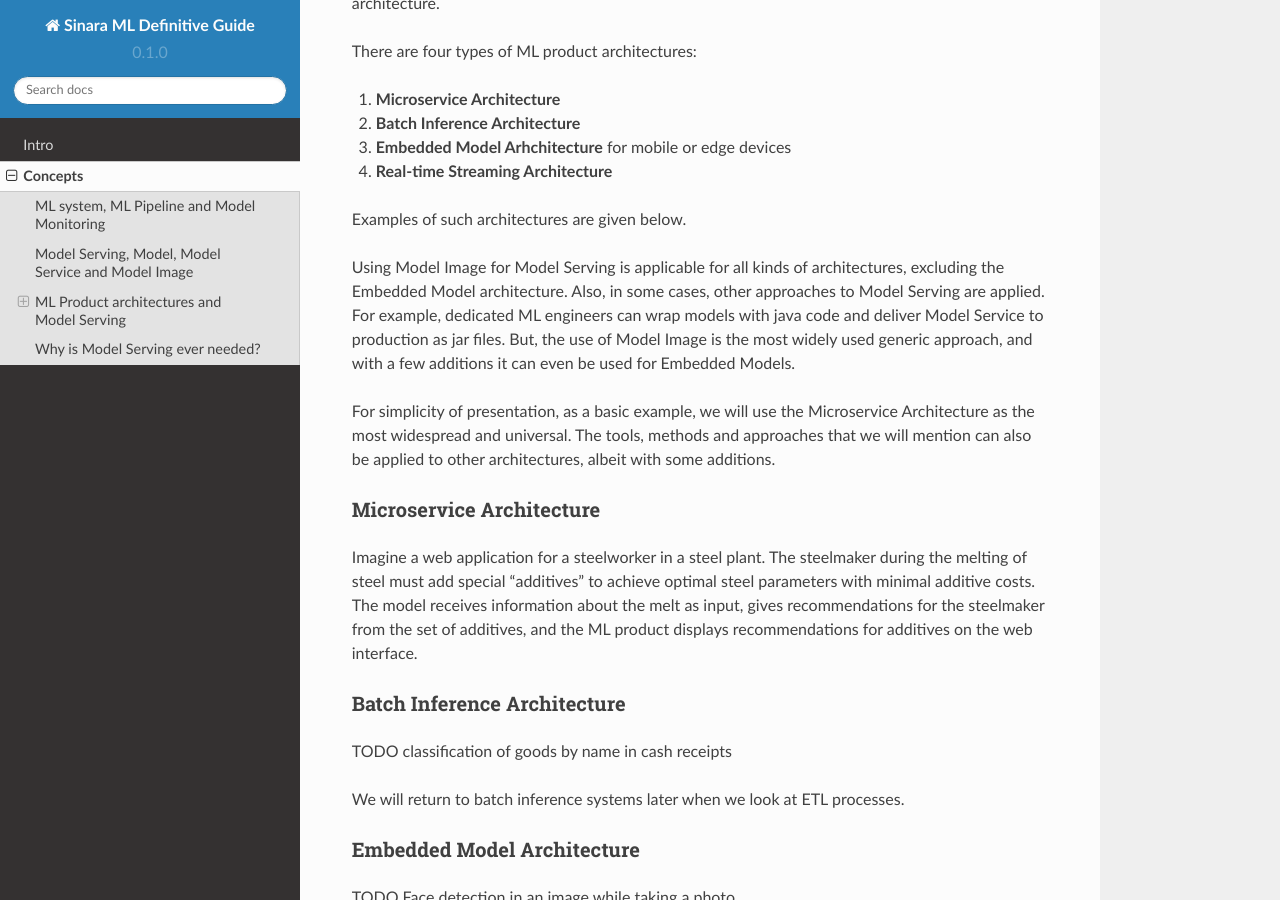
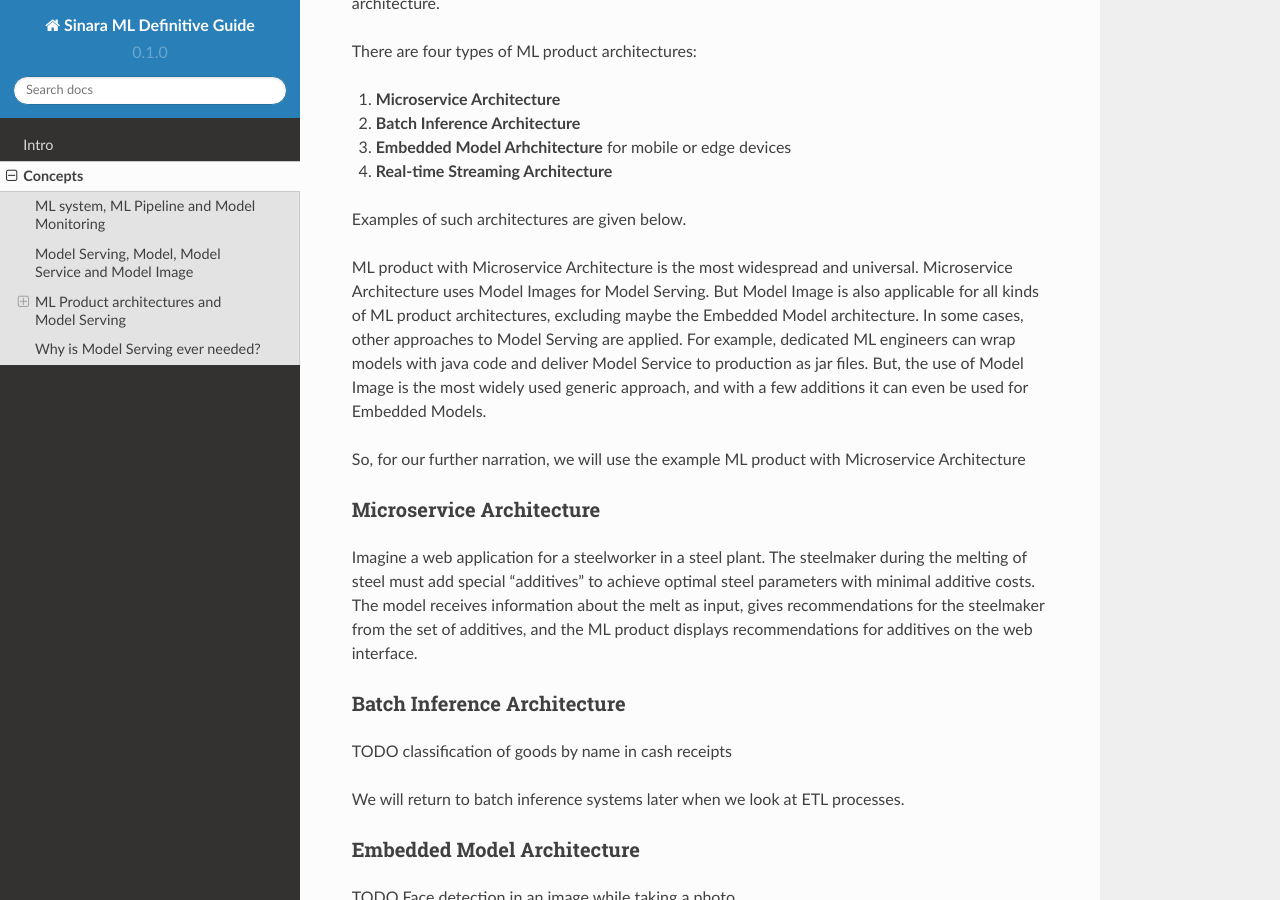
Before and after one commit to 4-DS/SinaraML-Def-Guide, a Sphinx documentation site: the page built from docs/source/concepts.rst, in a window 1280 px wide and 900 px high, scrolled down 2413 px. Built offline with Sphinx 7.4.7 and the Read the Docs theme 2.0.0, drawn with Linux system fonts in a browser that asks for light colours.

Commit message:
Update concepts.rst

```diff
--- a/docs/source/concepts.rst
+++ b/docs/source/concepts.rst
@@ -48,9 +48,9 @@ There are four types of ML product architectures:
 
 Examples of such architectures are given below.
 
-Using Model Image for Model Serving is applicable for all kinds of architectures, excluding the Embedded Model architecture. Also, in some cases, other approaches to Model Serving are applied. For example, dedicated ML engineers can wrap models with java code and deliver Model Service to production as jar files. But, the use of Model Image is the most widely used generic approach, and with a few additions it can even be used for Embedded Models.
+ML product with Microservice Architecture is the most widespread and universal. Microservice Architecture uses Model Images for Model Serving. But Model Image is also applicable for all kinds of ML product architectures, excluding maybe the Embedded Model architecture. In some cases, other approaches to Model Serving are applied. For example, dedicated ML engineers can wrap models with java code and deliver Model Service to production as jar files. But, the use of Model Image is the most widely used generic approach, and with a few additions it can even be used for Embedded Models.
 
-For simplicity of presentation, as a basic example, we will use the Microservice Architecture as the most widespread and universal. The tools, methods and approaches that we will mention can also be applied to other architectures, albeit with some additions.
+So, for our further narration, we will use the example ML product with Microservice Architecture
 
 Microservice Architecture
 =========================
```
